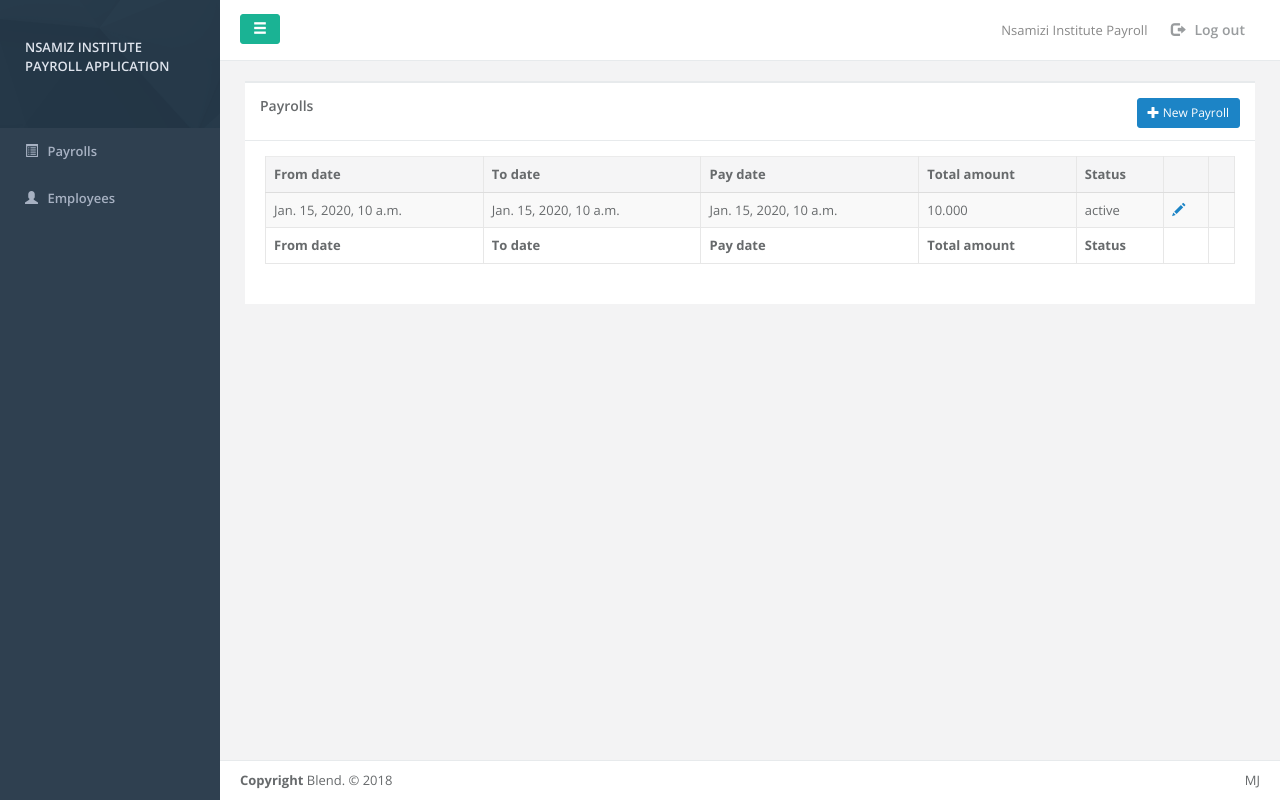
After one commit to jamiemayombwe/payroll, a Django app: template payapp/templates/pay_rolls.html in a window 1280 px wide. The commit adds this page. Run offline with Django 3.2, Linux system fonts and the light colour scheme; the template is opened without the code that fills it: most values are stand-ins (such as "Sample title", 1, 10 or a date in 2020); some libraries are stand-ins or nearby versions.

Commit message:
Updates db

```diff
--- a/payapp/templates/base.html
+++ b/payapp/templates/base.html
@@ -41,8 +41,8 @@
                     <div class="logo-element">
                         NI
                     </div>
-                <li {% if view.active == 'home_active' %}class="active" {% endif %}>
-                    <a href="{% url 'home' %}"><i class="glyphicon glyphicon-list-alt"></i> <span class="nav-label">Payrolls</span> </a>
+                <li {% if view.active == 'payrolls_active' %}class="active" {% endif %}>
+                    <a href="{% url 'payrolls' %}"><i class="glyphicon glyphicon-list-alt"></i> <span class="nav-label">Payrolls</span> </a>
                 </li>
                 <li {% if view.active == 'employees_active' %}class="active" {% endif %}>
                     <a href="{% url 'employees' %}"><i class="glyphicon glyphicon-user"></i> <span class="nav-label">Employees</span> </a>
--- /dev/null
+++ b/payapp/templates/pay_rolls.html
@@ -0,0 +1,130 @@
+{% extends 'base.html' %}
+{% load static %}
+{% load humanize %}
+
+    {% block extra_css %}
+        <link href="{% static 'css/datatables/datatables.min.css' %}" rel="stylesheet">
+    {% endblock %}
+
+{% block content %}
+
+    {% if not object_list %}
+        <div class="row">
+        <div class="col-lg-12">
+            <div class="ibox float-e-margins">
+                <div class="ibox-title">
+                    <h5>Payrolls</h5>
+                    <div class="ibox-tools">
+                        <a class="btn btn-sm btn-success" href="#" ><span class="glyphicon glyphicon-plus"></span> New Payroll</a>
+                    </div>
+                </div>
+                <div class="ibox-content">
+                    <div class="label-info">No payrolls created yet</div>
+                </div>
+            </div>
+        </div>
+    </div>
+    {% else %}
+        <div class="row">
+        <div class="col-lg-12">
+            <div class="ibox float-e-margins">
+                <div class="ibox-title">
+                    <h5>Payrolls</h5>
+                    <div class="ibox-tools">
+                        <a class="btn btn-sm btn-success" href="#" ><span class="glyphicon glyphicon-plus"></span> New Payroll</a>
+                    </div>
+                </div>
+                <div class="ibox-content">
+
+                    <table class="table table-striped table-bordered table-hover employees-table">
+                        <thead>
+                            <tr>
+                                <th>From date</th>
+                                <th>To date</th>
+                                <th>Pay date</th>
+                                <th>Total amount</th>
+                                <th>Status</th>
+                                <th></th>
+                                <th></th>
+                            </tr>
+                        </thead>
+                        <tbody>
+                            {% for pay_roll in object_list %}
+                                <tr class="clickable-row" data-href="#">
+                                    <td>{{ pay_roll.from_date }}</td>
+                                    <td>{{ pay_roll.to_date }}</td>
+                                    <td>{{ pay_roll.pay_date }}</td>
+                                    <td>{{ pay_roll.gross_income|floatformat:3|intcomma }}</td>
+                                    <td>{{ pay_roll.status }}</td>
+{#                                    <td>#}
+{#                                        {% if employee.active %}<span class="glyphicon glyphicon-ok-sign text-navy" ></span>#}
+{#                                        {% else %}<span class="glyphicon glyphicon-remove-sign text-danger" ></span>#}
+{#                                        {% endif %}#}
+{#                                    </td>#}
+                                    <td><a href="#"><span class="glyphicon glyphicon-pencil text-success" ></span></a></td>
+                                    <td></td>
+                                </tr>
+                            {% endfor %}
+                        </tbody>
+                        <tfoot>
+                            <tr>
+                                <th>From date</th>
+                                <th>To date</th>
+                                <th>Pay date</th>
+                                <th>Total amount</th>
+                                <th>Status</th>
+                                <th></th>
+                                <th></th>
+                            </tr>
+                        </tfoot>
+                    </table>
+
+                </div>
+            </div>
+        </div>
+    </div>
+    {% endif %}
+
+    {# div to hold the form dialog #}
+    <div class="modal inmodal" id="employeeFormModal" tabindex="-1" role="dialog" aria-hidden="true"></div>
+{% endblock %}
+
+{% block extra_js %}
+
+    <script src="{% static 'js/datatables/datatables.min.js' %}"></script>
+    <script type="text/javascript">
+        $(document).ready(function () {
+
+            $('.employees-table').DataTable({
+                pageLength: 25,
+                dom: '<"html5buttons"B>lTfgitp',
+                buttons: [
+                    { extend: 'copy' },
+                    { extend: 'csv' },
+                    { extend: 'excel', title: 'ExampleFile' },
+                    { extend: 'pdf', title: 'ExampleFile' },
+
+                    {
+                        extend: 'print',
+                        customize: function (win) {
+                            $(win.document.body).addClass('white-bg');
+                            $(win.document.body).css('font-size', '10px');
+
+                            $(win.document.body).find('table')
+                                    .addClass('compact')
+                                    .css('font-size', 'inherit');
+                        }
+                    }
+                ]
+
+            });
+
+            $(".clickable-row").click(function() {
+                window.location = $(this).data("href");
+            });
+
+        });
+
+    </script>
+
+{% endblock %}
--- a/payapp/urls.py
+++ b/payapp/urls.py
@@ -1,16 +1,15 @@
 from django.urls import path
 
 from payapp.views.employee_view import EmployeeListView, EmployeeEditView, EmployeeCreateView, EmployeeDetailView
-from payapp.views.home_view import Home
 from payapp.views.login_view import Login, Logout
-
+from payapp.views.pay_roll_view import PayRollListView
 
 urlpatterns = [
     # path('', views.index, name='index'),
     path('login/', Login.as_view(), name='login'),
     path('logout/', Logout.as_view(), name='logout'),
 
-    path('', Home.as_view(), name='home'),
+    path('', PayRollListView.as_view(), name='payrolls'),
 
     path('employees/', EmployeeListView.as_view(), name='employees'),
     path('edit_employee/<int:pk>/', EmployeeEditView.as_view(), name='edit_employee'),
```
Also changed, not shown: payapp/forms/pay_roll_form.py (added, +8 -0 lines), payapp/models/pay_roll.py (added, +49 -0 lines), payapp/views/pay_roll_view.py (renamed from payapp/views/home_view.py, +5 -3 lines), payapp/migrations/0003_deduction_payroll_payrollitem_payslip.py (added).
